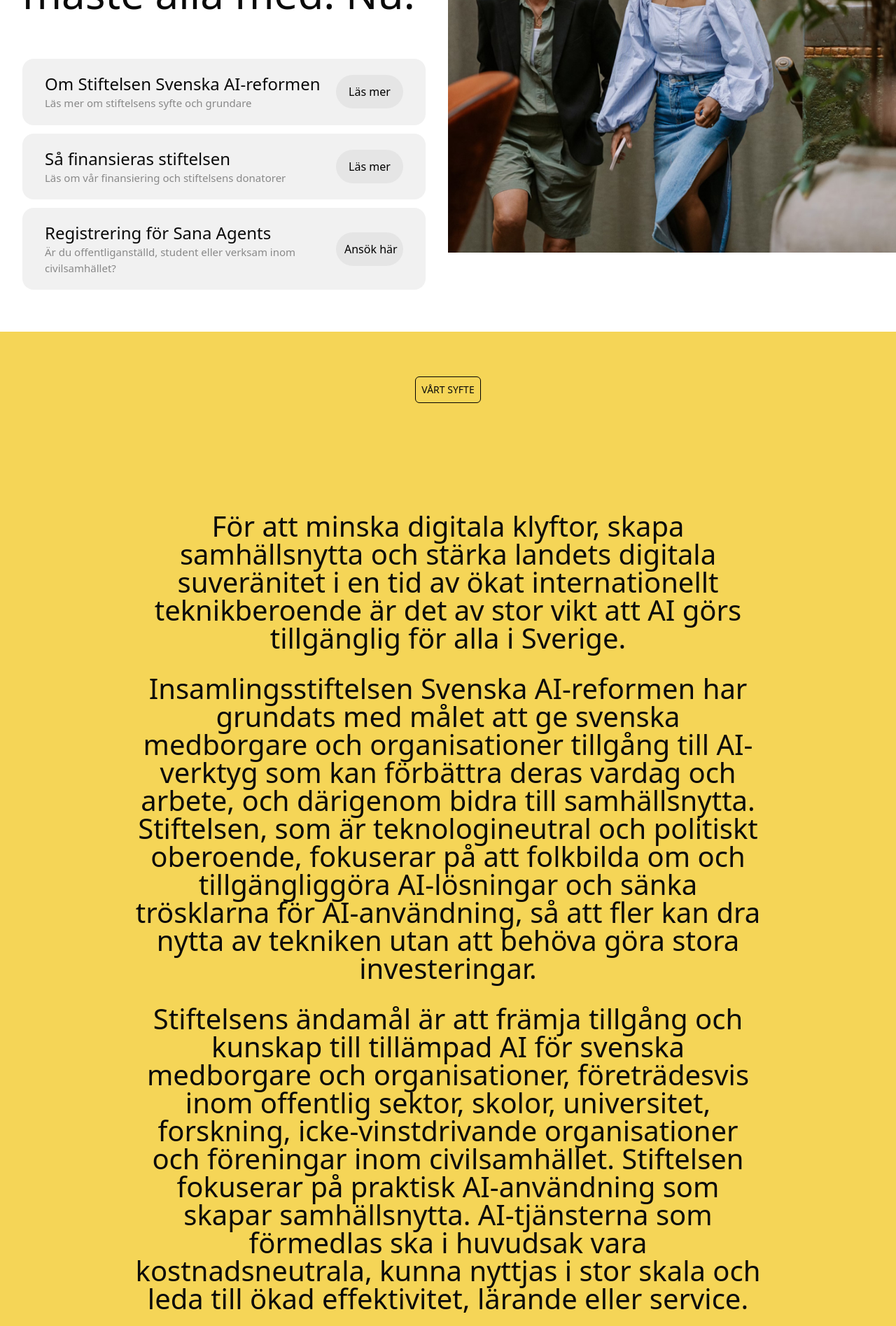
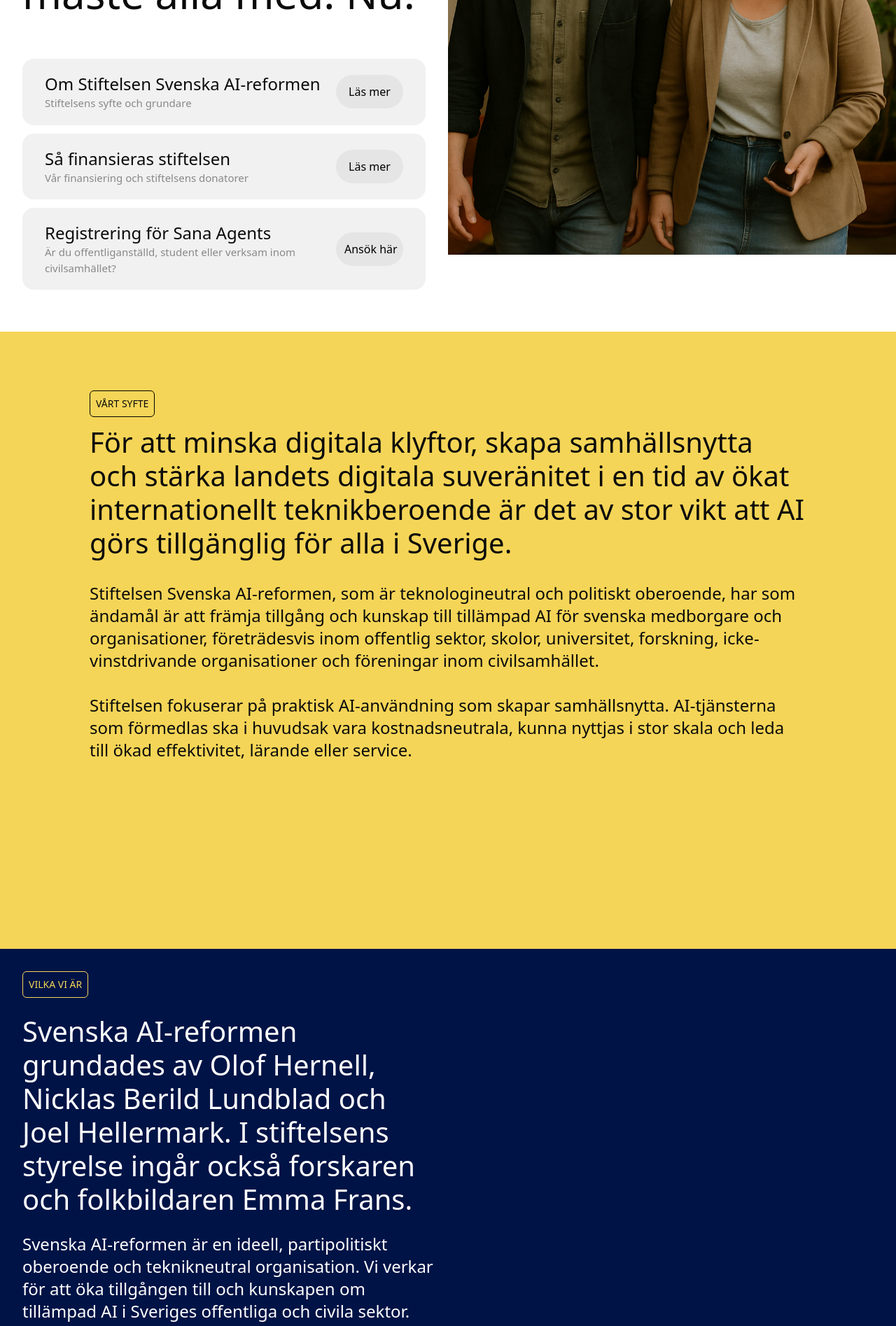
Before and after one commit to oliver-adage/ai-reformen-new, a Next.js app: page / in a window 1280 px wide. Shown: the part 340-2235 px from the top of the page at 70% size. Built offline with nearby package versions, Linux system fonts and the light colour scheme; a web font is replaced by a local one.

Commit message:
feat: add styles

```diff
--- a/app/globals.css
+++ b/app/globals.css
@@ -4,6 +4,7 @@
 @custom-variant dark (&:is(.dark *));
 
 :root {
+  --pink: #D9ABC7;
   --black: rgba(0, 0, 0, 1);
   --black-5: rgba(0, 0, 0, 0.05);
   --black-25: rgba(0, 0, 0, 0.25);
@@ -56,6 +57,7 @@
   --color-blue: var(--blue);
   --color-yellow: var(--yellow);
   --color-green: var(--green);
+  --color-pink: var(--pink);
   --color-light-green: var(--light-green);
   --color-gray: var(--gray);
   --font-sans: var(--font-geist-sans);
@@ -96,6 +98,7 @@
   --text-md: 0.9375rem;
   --text-5xl: 2.5rem;
   --text-7xl: 4rem;
+  --text-10xl: 6rem;
 }
 
 .dark {
--- a/app/layout.tsx
+++ b/app/layout.tsx
@@ -36,15 +36,6 @@
         <main id="main">{children}</main>
         <footer className="bg-yellow px-5 py-4 md:px-8 md:py-5 flex justify-between items-end">
           <div>
-            <div className="mb-8">
-              <p>Kontakta oss</p>
-              <a
-                href="mailto:kontakt@ai-reformen.se"
-                className="text-sm hover:underline"
-              >
-                kontakt@ai-reformen.se
-              </a>
-            </div>
             <p className="text-sm">© AI-Reformen {new Date().getFullYear()}</p>
           </div>
           <p className="text-sm ">
--- a/app/page.tsx
+++ b/app/page.tsx
@@ -6,7 +6,7 @@
     <>
       <section className="lg:flex items-start">
         <div className="px-5 pt-8 pb-10 lg:px-8 lg:pb-12 lg:pt-14 lg:w-1/2">
-          <h1 className="text-4xl font-medium lg:text-6xl mb-10 lg:mb-16">
+          <h1 className="text-4xl font-medium lg:text-4xl xl:text-6xl mb-10 lg:mb-16">
             Sverige ska bli världsledande inom tillämpad AI. Och då måste alla
             med. Nu.
           </h1>
@@ -19,7 +19,7 @@
                 Om Stiftelsen Svenska AI-reformen
               </h2>
               <p className="text-md opacity-45">
-                Läs mer om stiftelsens syfte och grundare
+                Stiftelsens syfte och grundare
               </p>
             </div>
             <span className="block bg-black-5 text-black group-hover:bg-black group-hover:text-white p-3 rounded-full text-center text-nowrap w-24">
@@ -33,7 +33,7 @@
             <div>
               <h2 className="text-xl lg:text-2xl">Så finansieras stiftelsen</h2>
               <p className="text-md opacity-45">
-                Läs om vår finansiering och stiftelsens donatorer
+                Vår finansiering och stiftelsens donatorer
               </p>
             </div>
             <span className="block bg-black-5 text-black group-hover:bg-black group-hover:text-white p-3 rounded-full text-center text-nowrap w-24">
@@ -70,49 +70,44 @@
         id="om"
         className="flex flex-col items-center justify-center bg-yellow pt-10 pb-16 lg:pt-16 lg:pb-54"
       >
-        <h2 className="uppercase rounded-sm inline-block p-2 border border-black text-sm mb-10 lg:mb-34">
+        <div className="font-medium px-5 py-4 lg:px-0 lg:py-5 max-w-5xl">
+          <h2 className="uppercase rounded-sm inline-block p-2 border border-black text-sm mb-3">
             Vårt syfte
           </h2>
-        <div className="text-center font-medium text-2xl px-5 py-4 lg:px-0 lg:py-5 max-w-4xl lg:text-5xl">
-          <p className="mb-8">
+          <p className="mb-8 text-2xl lg:text-5xl lg:leading-12">
             För att minska digitala klyftor, skapa samhällsnytta och stärka
             landets digitala suveränitet i en tid av ökat internationellt
             teknikberoende är det av stor vikt att AI görs tillgänglig för alla
             i Sverige.
           </p>
-          <p className="mb-8">
-            Insamlingsstiftelsen Svenska AI-reformen har grundats med målet att
-            ge svenska medborgare och organisationer tillgång till AI-verktyg
-            som kan förbättra deras vardag och arbete, och därigenom bidra till
-            samhällsnytta. Stiftelsen, som är teknologineutral och politiskt
-            oberoende, fokuserar på att folkbilda om och tillgängliggöra
-            AI-lösningar och sänka trösklarna för AI-användning, så att fler kan
-            dra nytta av tekniken utan att behöva göra stora investeringar.
-          </p>
-          <p className="mb-8">
-            Stiftelsens ändamål är att främja tillgång och kunskap till
-            tillämpad AI för svenska medborgare och organisationer,
+          <p className="mb-8 text-xl lg:text-2xl">
+            Stiftelsen Svenska AI-reformen, som är teknologineutral och
+            politiskt oberoende, har som ändamål är att främja tillgång och
+            kunskap till tillämpad AI för svenska medborgare och organisationer,
             företrädesvis inom offentlig sektor, skolor, universitet, forskning,
             icke-vinstdrivande organisationer och föreningar inom
-            civilsamhället. Stiftelsen fokuserar på praktisk AI-användning som
-            skapar samhällsnytta. AI-tjänsterna som förmedlas ska i huvudsak
-            vara kostnadsneutrala, kunna nyttjas i stor skala och leda till ökad
+            civilsamhället.
+          </p>
+          <p className="mb-8 text-xl lg:text-2xl">
+            Stiftelsen fokuserar på praktisk AI-användning som skapar
+            samhällsnytta. AI-tjänsterna som förmedlas ska i huvudsak vara
+            kostnadsneutrala, kunna nyttjas i stor skala och leda till ökad
             effektivitet, lärande eller service.
           </p>
         </div>
       </section>
-      <section className="bg-blue text-white px-5 py-4 md:px-8 md:py-8">
+      <section className="bg-blue text-white px-5 pt-4 pb-10 md:px-8 md:pt-8 md:pb-16">
         <div className="grid grid-cols-4 mb-8 lg:mb-16 lg:grid-cols-8 gap-5">
           <div className="col-span-4">
             <h2 className="uppercase text-yellow rounded-sm inline-block p-2 border border-yellow text-sm mb-6">
               Vilka vi är
             </h2>
-            <p className="text-lg text-white lg:text-2xl mb-6">
+            <p className="text-white text-2xl lg:text-5xl lg:leading-12 mb-6">
               Svenska AI-reformen grundades av Olof Hernell, Nicklas Berild
               Lundblad och Joel Hellermark. I stiftelsens styrelse ingår också
               forskaren och folkbildaren Emma Frans.
             </p>
-            <p className="text-lg text-white lg:text-2xl">
+            <p className="text-white text-xl lg:text-2xl">
               Svenska AI-reformen är en ideell, partipolitiskt oberoende och
               teknikneutral organisation. Vi verkar för att öka tillgången till
               och kunskapen om tillämpad AI i Sveriges offentliga och civila
@@ -120,11 +115,6 @@
               finansieras av privata donationer.
             </p>
           </div>
-          <p className="text-sm text-yellow col-span-3 lg:col-span-z lg:col-start-7">
-            Vi är icke-kommersiella, politiskt oberoende och teknikneutrala.
-            Våra resurser investeras i vårt syfte: att främja kunskap om och
-            användning av AI i Sverige
-          </p>
         </div>
         <div className="grid grid-cols-4 lg:grid-cols-8 gap-5">
           <div className="group col-span-2">
@@ -200,16 +190,16 @@
       </section>
       <section id="finansiering">
         <div className="flex flex-col items-center justify-center pt-10 pb-16 lg:pt-16 lg:pb-54">
-          <h2 className="text-black uppercase rounded-sm inline-block p-2 border border-black text-sm mb-10 lg:mb-34">
+          <div className="font-medium text-2xl px-5 py-4 lg:px-0 lg:py-5 max-w-5xl lg:text-5xl">
+            <h2 className="text-black uppercase rounded-sm inline-block p-2 border border-black text-sm mb-3">
               Hur vi finansieras
             </h2>
-          <div className="text-center font-medium text-2xl px-5 py-4 lg:px-0 lg:py-5 max-w-4xl lg:text-5xl">
-            <p className="mb-8">
+            <p className="text-2xl lg:text-5xl lg:leading-12 mb-8">
               Svenska AI-reformen bedrivs helt utan kommersiella syften och
               finansieras av privata donationer – med alla resurser
               återinvesterade i initiativets syfte.
             </p>
-            <p className="mb-8">
+            <p className="text-xl lg:text-2xl mb-8">
               Den initiala finansieringen av stiftelsen kommer från AI-bolaget
               Sana samt generösa donationer från privatpersonerna Thomas von
               Koch, Sven Hagströmer, Carl-Henric Svanberg samt Erik & Staffan
@@ -218,14 +208,50 @@
           </div>
         </div>
       </section>
+
+      <section className="bg-blue text-white">
+        <div className="flex flex-col items-center justify-center pt-10 pb-16 lg:pt-16 lg:pb-54">
+          <div className="font-medium text-2xl px-5 py-4 lg:px-0 lg:py-5 max-w-5xl lg:text-5xl">
+            <h2 className="text-white uppercase rounded-sm inline-block p-2 border border-white text-sm mb-3">
+              Stiftelsens första teknikpartner: Sana
+            </h2>
+            <p className="text-2xl lg:text-5xl lg:leading-12 mb-8">
+              Sana är både medfinansiär av stiftelsen{' '}
+              <span className="block">
+                och stiftelsens första tekniska partner.
+              </span>
+            </p>
+            <p className="text-xl lg:text-2xlmb-8">
+              Som en del av Svenska AI-reformen lanserar Sana en satsning på att
+              göra sin AI-plattform, Sana Agents, tillgänglig för offentlig
+              sektor, skolor och ideella organisationer. Syftet är att öka
+              AI-användningen bland 2,3 miljoner svenskar genom att ge tillgång
+              till avancerade verktyg för informationssökning, automatisering
+              och problemlösning. Intresserade kan ansöka via Sanas hemsida, och
+              tillgång ges efter verifiering av behörighet.
+            </p>
+          </div>
+        </div>
+      </section>
+
       <section className="bg-green">
-        <div className="flex flex-col items-center justify-center pt-10 pb-16 lg:pt-16 lg:pb-54">
-          <h2 className="uppercase border-black rounded-sm inline-block p-2 border text-sm mb-10 lg:mb-34">
+        <div className="flex flex-col items-center justify-center pt-10 lg:pt-16">
+          <div className="w-full max-w-5xl px-5 py-4 lg:px-0 lg:py-5">
+            <h2 className="uppercase border-black rounded-sm inline-block p-2 border text-sm mb-3">
               Frågor och svar
             </h2>
-          <div className="w-full max-w-4xl px-5 py-4 md:px-8 md:py-5">
+
             <QnA />
           </div>
+        </div>
+
+        <div className="px-5 py-5 lg:px-0 md:py-8 w-full max-w-5xl m-auto flex justify-center">
+          <a
+            className="inline-block w-full bg-blue leading-none pt-4 pb-6 lg:pt-8 lg:pb-10 px-10 hover:rounded-4xl hover:bg-pink text-center text-white text-3xl lg:text-10xl"
+            href="mailto:kontakt@ai-reformen.se"
+          >
+            Kontakta oss
+          </a>
         </div>
       </section>
     </>
```
Also changed, not shown: components/QnA.tsx (+5 -5 lines), public/image00.jpg. Lines whose indentation alone changed are shown as unchanged.
